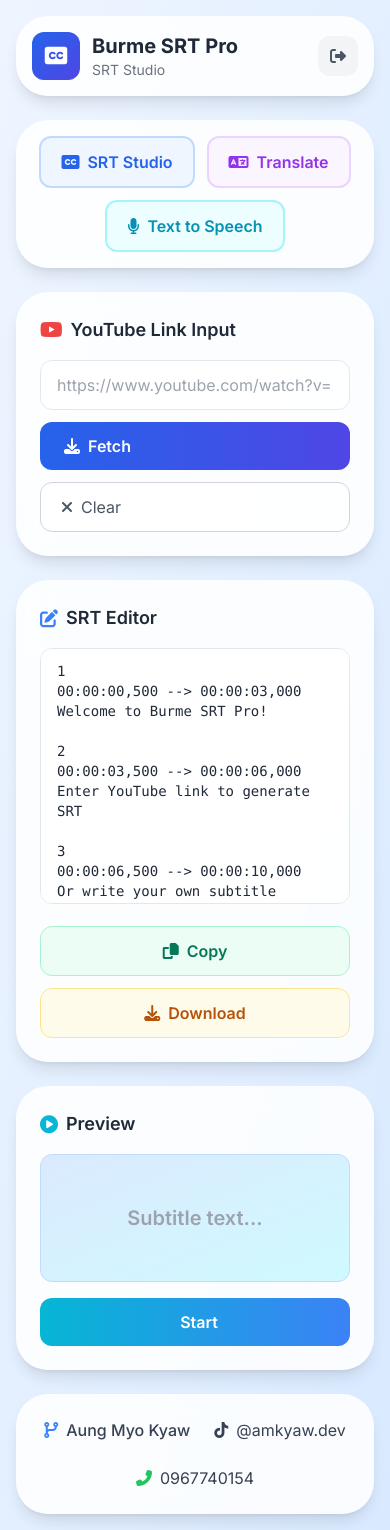
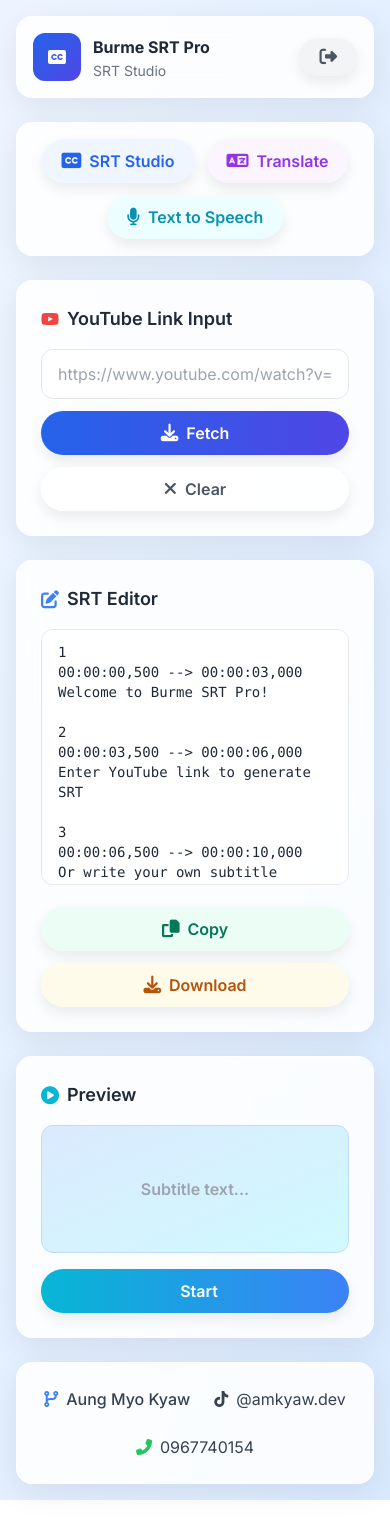
Before and after one commit to amkyawdev/burme_srt_pro, a Next.js app: page /main in a window 390 px wide. After the commit the page ends 1500 px from the top, so only its background shows below. Built offline with nearby package versions, Linux system fonts and the light colour scheme.

Commit message:
Add mobile button styles (Social Media App style)

```diff
--- a/src/app/globals.css
+++ b/src/app/globals.css
@@ -2,117 +2,186 @@
 @tailwind components;
 @tailwind utilities;
 
-/* Fonts */
-* {
-  font-family: 'Inter', 'Noto Sans Myanmar', sans-serif;
+/* Import Font Awesome */
+@import url('https://cdnjs.cloudflare.com/ajax/libs/font-awesome/6.0.0-beta3/css/all.min.css');
+
+/* Google Fonts */
+@import url('https://fonts.googleapis.com/css2?family=Inter:wght@400;500;600;700&family=Noto+Sans+Myanmar:wght@400;500;600;700&display=swap');
+
+:root {
+  --primary-gradient: linear-gradient(135deg, #2563eb 0%, #4f46e5 100%);
+  --glass-bg: rgba(255, 255, 255, 0.85);
+  --particle-color-1: #88bbff;
+  --particle-color-2: #c2e0ff;
 }
 
-/* Custom Button Press Effect - Social App Style */
+body {
+  font-family: 'Inter', 'Noto Sans Myanmar', sans-serif;
+  background: linear-gradient(135deg, #eef5ff 0%, #d9eaff 100%);
+  min-height: 100vh;
+}
+
+/* Glass Card Component */
+.glass-card {
+  background: var(--glass-bg);
+  backdrop-filter: blur(16px);
+  -webkit-backdrop-filter: blur(16px);
+  border: 1px solid rgba(255, 255, 255, 0.5);
+  box-shadow: 0 8px 32px rgba(0, 0, 0, 0.08);
+}
+
+/* Mobile Button - Social Media App Style */
 .social-btn {
-  transition: transform 0.15s cubic-bezier(0.25, 0.46, 0.45, 0.94), box-shadow 0.15s ease;
+  display: inline-flex;
+  align-items: center;
+  justify-content: center;
+  padding: 0.75rem 1.5rem;
+  border-radius: 2rem;
+  font-weight: 600;
+  font-size: 1rem;
+  transition: all 0.2s cubic-bezier(0.25, 0.46, 0.45, 0.94);
+  box-shadow: 0 6px 14px rgba(0, 0, 0, 0.08);
+  cursor: pointer;
+  border: none;
+  outline: none;
+}
+
+.social-btn:hover {
+  transform: translateY(-2px);
+  box-shadow: 0 8px 20px rgba(0, 0, 0, 0.12);
 }
 
 .social-btn:active {
   transform: scale(0.96);
-  box-shadow: 0 2px 8px rgba(0,0,0,0.06) !important;
+  box-shadow: 0 2px 8px rgba(0, 0, 0, 0.1);
 }
 
-/* Glass Card Effect */
-.glass-card {
-  background: rgba(255, 255, 255, 0.85);
-  backdrop-filter: blur(16px);
-  -webkit-backdrop-filter: blur(16px);
+.social-btn:disabled {
+  opacity: 0.5;
+  cursor: not-allowed;
+  transform: none;
 }
 
-/* Page Transitions */
-.page-transition-out {
-  animation: fadeScaleOut 0.5s cubic-bezier(0.25, 0.46, 0.45, 0.94) forwards;
+/* Primary Gradient Button */
+.social-btn-primary {
+  background: var(--primary-gradient);
+  color: white;
 }
 
-.page-transition-in {
-  animation: fadeScaleIn 0.5s cubic-bezier(0.25, 0.46, 0.45, 0.94) forwards;
+.social-btn-primary:hover {
+  background: linear-gradient(135deg, #1d4ed8 0%, #4338ca 100%);
 }
 
-@keyframes fadeScaleOut {
-  from {
-    opacity: 1;
-    transform: scale(1);
-  }
-  to {
-    opacity: 0;
-    transform: scale(0.95);
-  }
+/* Secondary Button */
+.social-btn-secondary {
+  background: rgba(255, 255, 255, 0.8);
+  color: #374151;
+  border: 1px solid #e5e7eb;
 }
 
-@keyframes fadeScaleIn {
-  from {
-    opacity: 0;
-    transform: scale(0.95);
-  }
-  to {
-    opacity: 1;
-    transform: scale(1);
-  }
+/* Success Button */
+.social-btn-success {
+  background: #ecfdf5;
+  color: #059669;
+  border: 1px solid #a7f3d0;
 }
 
-/* Pulse Animation for Fetch */
-.pulse-animation {
-  animation: pulse-fetch 0.8s ease-in-out infinite;
+/* Danger Button */
+.social-btn-danger {
+  background: #fef2f2;
+  color: #dc2626;
+  border: 1px solid #fecaca;
 }
 
-@keyframes pulse-fetch {
-  0%, 100% {
-    transform: scale(1);
-    opacity: 1;
-  }
-  50% {
-    transform: scale(1.02);
-    opacity: 0.8;
-  }
+/* Icon sizing */
+.social-btn i {
+  font-size: 1.1em;
 }
 
-/* Subtitle Preview Animation */
-.subtitle-bubble {
-  animation: subtitle-appear 0.4s cubic-bezier(0.25, 0.46, 0.45, 0.94) forwards;
+/* Animation classes */
+@keyframes float {
+  0%, 100% { transform: translateY(0); }
+  50% { transform: translateY(-10px); }
 }
 
-/* Toast Notification */
-@keyframes toastSlide {
+.animate-float {
+  animation: float 3s ease-in-out infinite;
+}
+
+@keyframes pulse-slow {
+  0%, 100% { transform: scale(1); }
+  50% { transform: scale(1.02); }
+}
+
+.animate-pulse-slow {
+  animation: pulse-slow 3s ease-in-out infinite;
+}
+
+/* Toast notification */
+.toast {
+  position: fixed;
+  bottom: 1.5rem;
+  left: 50%;
+  transform: translateX(-50%);
+  padding: 0.75rem 1.5rem;
+  border-radius: 0.75rem;
+  box-shadow: 0 10px 40px rgba(0, 0, 0, 0.15);
+  z-index: 50;
+  animation: slideUp 0.3s ease-out;
+}
+
+.toast-success {
+  background: #059669;
+  color: white;
+}
+
+.toast-error {
+  background: #dc2626;
+  color: white;
+}
+
+@keyframes slideUp {
   from {
-    transform: translateY(20px);
+    transform: translateX(-50%) translateY(20px);
     opacity: 0;
   }
   to {
-    transform: translateY(0);
+    transform: translateX(-50%) translateY(0);
     opacity: 1;
   }
 }
 
-#toast {
-  animation: toastSlide 0.3s ease-out;
-}
-
-/* Three.js Canvas - pointer events none */
-#three-canvas {
-  pointer-events: none;
-  z-index: -2;
+/* Focus states */
+textarea:focus, input:focus, button:focus {
+  outline: none;
 }
 
 /* Custom scrollbar */
-textarea::-webkit-scrollbar {
-  width: 8px;
+::-webkit-scrollbar {
+  width: 6px;
 }
 
-textarea::-webkit-scrollbar-track {
-  background: #f1f5f9;
-  border-radius: 4px;
+::-webkit-scrollbar-track {
+  background: rgba(0, 0, 0, 0.05);
 }
 
-textarea::-webkit-scrollbar-thumb {
-  background: #94a3b8;
-  border-radius: 4px;
+::-webkit-scrollbar-thumb {
+  background: rgba(0, 0, 0, 0.2);
+  border-radius: 3px;
 }
 
-textarea::-webkit-scrollbar-thumb:hover {
-  background: #64748b;
+/* Responsive text */
+@media (max-width: 640px) {
+  .text-4xl {
+    font-size: 2rem;
+  }
+
+  .text-xl {
+    font-size: 1rem;
+  }
+
+  .social-btn {
+    padding: 0.625rem 1.25rem;
+    border-radius: 1.5rem;
+  }
 }
--- a/tailwind.config.js
+++ b/tailwind.config.js
@@ -7,31 +7,22 @@
   ],
   theme: {
     extend: {
+      fontFamily: {
+        sans: ['Inter', 'Noto Sans Myanmar', 'sans-serif'],
+      },
       borderRadius: {
-        '2xl': '2rem',
-      },
-      colors: {
-        'particle-1': '#88bbff',
-        'particle-2': '#c2e0ff',
+        '2xl': '1rem',
+        '3xl': '1.5rem',
+        '4xl': '2rem',
       },
       animation: {
-        'subtitle-appear': 'subtitleAppear 0.4s cubic-bezier(0.25, 0.46, 0.45, 0.94) forwards',
-        'pulse-fetch': 'pulseFetch 0.8s ease-in-out infinite',
-        'toast-slide': 'toastSlide 0.3s ease-out',
+        'float': 'float 3s ease-in-out infinite',
+        'pulse-slow': 'pulse-slow 3s ease-in-out infinite',
       },
-      keyframes: {
-        subtitleAppear: {
-          '0%': { transform: 'scale(0.9)', opacity: '0' },
-          '100%': { transform: 'scale(1)', opacity: '1' },
-        },
-        pulseFetch: {
-          '0%, 100%': { transform: 'scale(1)', opacity: '1' },
-          '50%': { transform: 'scale(1.02)', opacity: '0.8' },
-        },
-        toastSlide: {
-          'from': { transform: 'translateY(20px)', opacity: '0' },
-          'to': { transform: 'translateY(0)', opacity: '1' },
-        },
+      boxShadow: {
+        'btn': '0 6px 14px rgba(0, 0, 0, 0.08)',
+        'btn-hover': '0 8px 20px rgba(0, 0, 0, 0.12)',
+        'btn-active': '0 2px 8px rgba(0, 0, 0, 0.1)',
       },
     },
   },
```
